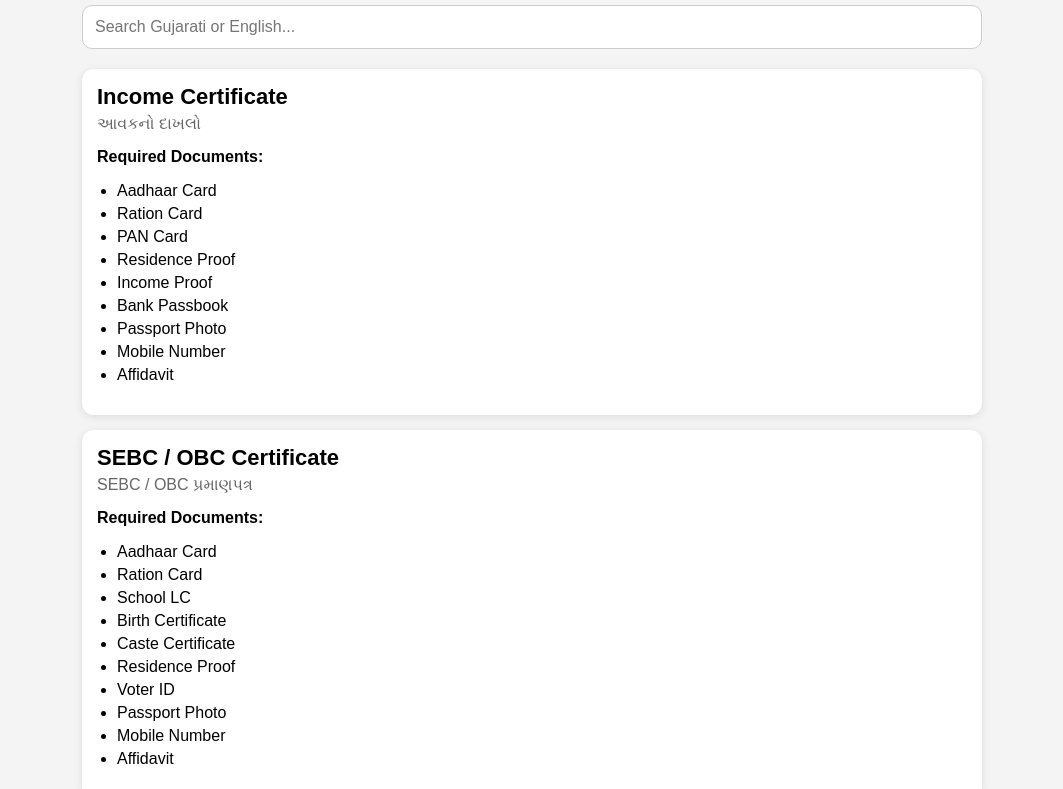
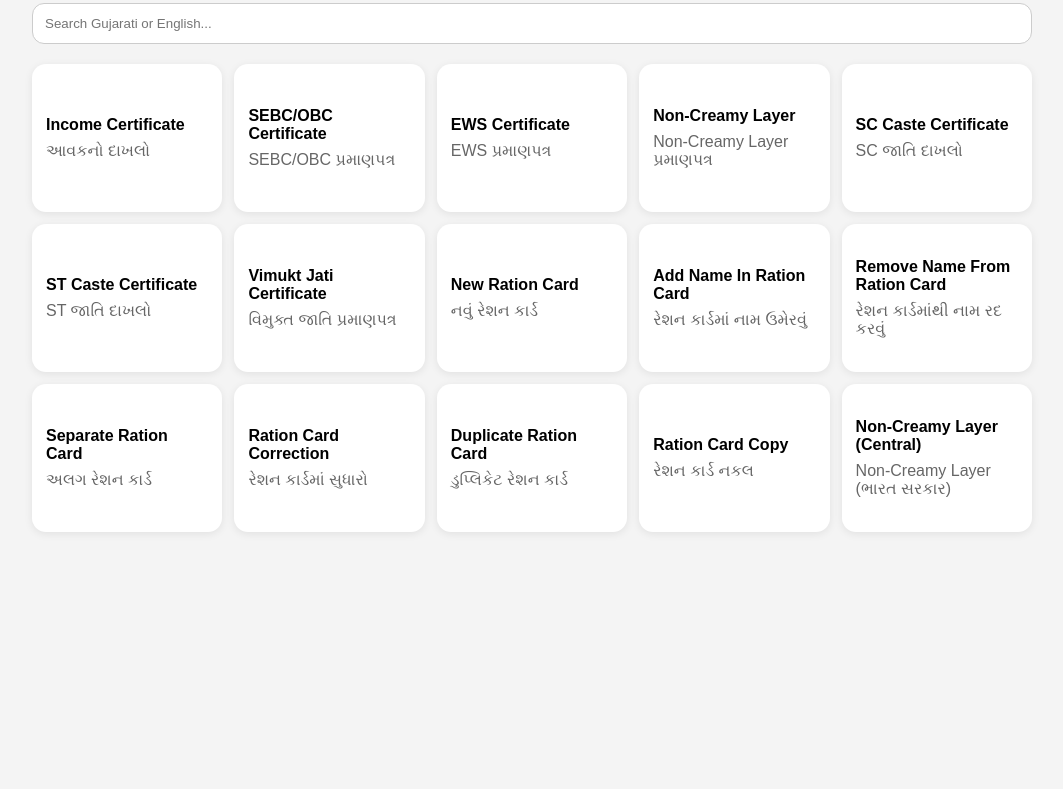
Before and after one commit to Dev06122/sugam-services, a plain HTML site: page index.html in a window 1280 px wide. Shown: the part 93-882 px from the top of the page, without its empty margins (108-1171 px from the left). After the commit the page ends 800 px from the top, so only its background shows below. Drawn offline with Linux system fonts and the light colour scheme.

Commit message:
Update index.html

```diff
--- a/index.html
+++ b/index.html
@@ -4,355 +4,77 @@
 <meta charset="UTF-8">
 <meta name="viewport" content="width=device-width, initial-scale=1.0">
 <title>Sugam Digital Services</title>
-
 <style>
-body{
-    font-family: Arial, sans-serif;
-    margin:0;
-    padding:20px;
-    background:#f4f4f4;
-}
-
-.container{
-    max-width:900px;
-    margin:auto;
-}
-
-h1{
-    text-align:center;
-    margin-bottom:20px;
-}
-
-.card{
-    background:white;
-    padding:15px;
-    margin-bottom:15px;
-    border-radius:12px;
-    box-shadow:0 2px 8px rgba(0,0,0,.1);
-}
-
-.service-title{
-    font-size:22px;
-    font-weight:bold;
-}
-
-.service-gu{
-    color:#666;
-    margin-top:5px;
-    margin-bottom:15px;
-}
-
-ul{
-    padding-left:20px;
-}
-
-li{
-    margin-bottom:5px;
-}
-
-input{
-    width:100%;
-    padding:12px;
-    border:1px solid #ccc;
-    border-radius:10px;
-    box-sizing:border-box;
-    margin-bottom:20px;
-    font-size:16px;
-}
-
-.no-result{
-    text-align:center;
-    color:#888;
-    margin-top:30px;
-}
+body{font-family:Arial,sans-serif;margin:0;background:#f4f4f4;padding:16px}
+.container{max-width:1000px;margin:auto}
+h1{text-align:center}
+#search{width:100%;padding:12px;border-radius:12px;border:1px solid #ccc;box-sizing:border-box;margin-bottom:20px}
+.grid{display:grid;grid-template-columns:repeat(auto-fill,minmax(160px,1fr));gap:12px}
+.card{background:#fff;border-radius:14px;padding:14px;box-shadow:0 2px 8px rgba(0,0,0,.08);cursor:pointer;min-height:120px;display:flex;flex-direction:column;justify-content:center}
+.card:hover{transform:translateY(-2px)}
+.en{font-weight:bold}
+.gu{color:#666;margin-top:8px}
+.modal{display:none;position:fixed;inset:0;background:rgba(0,0,0,.55)}
+.modal-content{background:#fff;width:90%;max-width:600px;margin:10vh auto;padding:20px;border-radius:16px;max-height:75vh;overflow:auto}
+.close{float:right;font-size:24px;cursor:pointer}
 </style>
 </head>
+<body>
+<div class="container">
+<h1>Sugam Digital Services</h1>
+<input id="search" placeholder="Search Gujarati or English...">
+<div id="results" class="grid"></div>
+</div>
 
-<body>
-
-<div class="container">
-
-<h1>Sugam Digital Services</h1>
-
-<input
-type="text"
-id="search"
-placeholder="Search Gujarati or English..."
->
-
-<div id="results"></div>
-
+<div id="modal" class="modal">
+  <div class="modal-content">
+    <span class="close" onclick="closeModal()">&times;</span>
+    <div id="details"></div>
+  </div>
 </div>
 
 <script>
+const services=[
+{serviceEn:"Income Certificate",serviceGu:"આવકનો દાખલો",documents:["Aadhaar Card","Ration Card","PAN Card","Residence Proof","Income Proof"]},
+{serviceEn:"SEBC/OBC Certificate",serviceGu:"SEBC/OBC પ્રમાણપત્ર",documents:["Aadhaar Card","Ration Card","School LC","Birth Certificate"]},
+{serviceEn:"EWS Certificate",serviceGu:"EWS પ્રમાણપત્ર",documents:["Aadhaar Card","Ration Card","Income Certificate","PAN Card"]},
+{serviceEn:"Non-Creamy Layer",serviceGu:"Non-Creamy Layer પ્રમાણપત્ર",documents:["Aadhaar Card","SEBC Certificate","ITR/Form16"]},
+{serviceEn:"SC Caste Certificate",serviceGu:"SC જાતિ દાખલો",documents:["Aadhaar Card","Ration Card","School LC"]},
+{serviceEn:"ST Caste Certificate",serviceGu:"ST જાતિ દાખલો",documents:["Aadhaar Card","Ration Card","School LC"]},
+{serviceEn:"Vimukt Jati Certificate",serviceGu:"વિમુક્ત જાતિ પ્રમાણપત્ર",documents:["Aadhaar Card","Ration Card","School LC"]},
+{serviceEn:"New Ration Card",serviceGu:"નવું રેશન કાર્ડ",documents:["Family Aadhaar","Electricity Bill","Gas Book"]},
+{serviceEn:"Add Name In Ration Card",serviceGu:"રેશન કાર્ડમાં નામ ઉમેરવું",documents:["Birth Certificate","Aadhaar Card"]},
+{serviceEn:"Remove Name From Ration Card",serviceGu:"રેશન કાર્ડમાંથી નામ રદ કરવું",documents:["Death/Marriage Certificate","Aadhaar Card"]},
+{serviceEn:"Separate Ration Card",serviceGu:"અલગ રેશન કાર્ડ",documents:["Family Separation Proof","Aadhaar Card"]},
+{serviceEn:"Ration Card Correction",serviceGu:"રેશન કાર્ડમાં સુધારો",documents:["Correction Proof","Aadhaar Card"]},
+{serviceEn:"Duplicate Ration Card",serviceGu:"ડુપ્લિકેટ રેશન કાર્ડ",documents:["Application","Ration Card Number","FIR"]},
+{serviceEn:"Ration Card Copy",serviceGu:"રેશન કાર્ડ નકલ",documents:["Application","Identity Proof"]},
+{serviceEn:"Non-Creamy Layer (Central)",serviceGu:"Non-Creamy Layer (ભારત સરકાર)",documents:["Aadhaar Card","SEBC Certificate","ITR"]}
+];
 
-const services = [
-
-{
-serviceEn:"Income Certificate",
-serviceGu:"આવકનો દાખલો",
-documents:[
-"Aadhaar Card",
-"Ration Card",
-"PAN Card",
-"Residence Proof",
-"Income Proof",
-"Bank Passbook",
-"Passport Photo",
-"Mobile Number",
-"Affidavit"
-]
-},
-
-{
-serviceEn:"SEBC / OBC Certificate",
-serviceGu:"SEBC / OBC પ્રમાણપત્ર",
-documents:[
-"Aadhaar Card",
-"Ration Card",
-"School LC",
-"Birth Certificate",
-"Caste Certificate",
-"Residence Proof",
-"Voter ID",
-"Passport Photo",
-"Mobile Number",
-"Affidavit"
-]
-},
-
-{
-serviceEn:"EWS Certificate",
-serviceGu:"EWS પ્રમાણપત્ર",
-documents:[
-"Aadhaar Card",
-"Ration Card",
-"Income Certificate",
-"Property Documents",
-"Residence Proof",
-"PAN Card",
-"Bank Passbook",
-"Passport Photo",
-"Mobile Number"
-]
-},
-
-{
-serviceEn:"Non-Creamy Layer Certificate",
-serviceGu:"Non-Creamy Layer પ્રમાણપત્ર",
-documents:[
-"Aadhaar Card",
-"SEBC Certificate",
-"Ration Card",
-"3 Years Income Proof",
-"ITR/Form 16",
-"Salary Certificate",
-"Residence Proof",
-"Passport Photo",
-"Mobile Number"
-]
-},
-
-{
-serviceEn:"SC Caste Certificate",
-serviceGu:"SC જાતિ દાખલો",
-documents:[
-"Aadhaar Card",
-"Ration Card",
-"School LC",
-"Birth Certificate",
-"Caste Proof",
-"Residence Proof",
-"Voter ID",
-"Passport Photo",
-"Affidavit"
-]
-},
-
-{
-serviceEn:"ST Caste Certificate",
-serviceGu:"ST જાતિ દાખલો",
-documents:[
-"Aadhaar Card",
-"Ration Card",
-"School LC",
-"Gram Panchayat Certificate",
-"ST Certificate Proof",
-"Residence Proof",
-"Passport Photo",
-"Affidavit"
-]
-},
-
-{
-serviceEn:"Vimukt Jati Certificate",
-serviceGu:"વિમુક્ત જાતિ પ્રમાણપત્ર",
-documents:[
-"Aadhaar Card",
-"Ration Card",
-"School LC",
-"Caste Proof",
-"Residence Proof",
-"Passport Photo",
-"Gram Panchayat Certificate"
-]
-},
-
-{
-serviceEn:"New Ration Card",
-serviceGu:"નવું રેશન કાર્ડ",
-documents:[
-"Family Aadhaar Cards",
-"Electricity Bill",
-"Property Documents",
-"Gas Book",
-"Bank Passbook",
-"Income Certificate",
-"Passport Photo",
-"Mobile Number",
-"Old Ration Card (if any)"
-]
-},
-
-{
-serviceEn:"Add Name In Ration Card",
-serviceGu:"રેશન કાર્ડમાં નામ ઉમેરવું",
-documents:[
-"Birth Certificate",
-"Aadhaar Card",
-"Existing Ration Card"
-]
-},
-
-{
-serviceEn:"Remove Name From Ration Card",
-serviceGu:"રેશન કાર્ડમાંથી નામ રદ કરવું",
-documents:[
-"Death Certificate / Marriage Certificate",
-"Relevant Proof",
-"Existing Ration Card",
-"Aadhaar Card"
-]
-},
-
-{
-serviceEn:"Separate Ration Card",
-serviceGu:"અલગ રેશન કાર્ડ મેળવવા",
-documents:[
-"Family Separation Proof",
-"Aadhaar Card",
-"Residence Proof",
-"Existing Ration Card",
-"Income Certificate"
-]
-},
-
-{
-serviceEn:"Ration Card Correction",
-serviceGu:"રેશન કાર્ડમાં સુધારો",
-documents:[
-"Correction Proof",
-"Aadhaar Card",
-"Existing Ration Card"
-]
-},
-
-{
-serviceEn:"Duplicate Ration Card",
-serviceGu:"ડુપ્લિકેટ રેશન કાર્ડ",
-documents:[
-"Application",
-"Aadhaar Card",
-"Ration Card Number",
-"FIR (if lost)",
-"Mobile Number"
-]
-},
-
-{
-serviceEn:"Ration Card Copy",
-serviceGu:"રેશન કાર્ડ નકલ",
-documents:[
-"Application",
-"Identity Proof",
-"Relevant Details",
-"Fee Receipt"
-]
-},
-
-{
-serviceEn:"Non-Creamy Layer (Central)",
-serviceGu:"Non-Creamy Layer (ભારત સરકાર)",
-documents:[
-"Aadhaar Card",
-"SEBC Certificate",
-"3 Years Income Proof",
-"ITR",
-"Ration Card",
-"Residence Proof",
-"Passport Photo",
-"Mobile Number"
-]
+function render(filter=''){
+ const results=document.getElementById('results');
+ results.innerHTML='';
+ services.filter(s=>s.serviceEn.toLowerCase().includes(filter.toLowerCase())||s.serviceGu.includes(filter))
+ .forEach(s=>{
+   const c=document.createElement('div');
+   c.className='card';
+   c.innerHTML=`<div class="en">${s.serviceEn}</div><div class="gu">${s.serviceGu}</div>`;
+   c.onclick=()=>showDetails(s);
+   results.appendChild(c);
+ });
 }
 
-];
-
-function renderServices(filter=""){
-
-const results=document.getElementById("results");
-
-const filtered=services.filter(service=>{
-
-return service.serviceEn.toLowerCase().includes(filter.toLowerCase())
-||
-service.serviceGu.includes(filter);
-
-});
-
-if(filtered.length===0){
-
-results.innerHTML=
-'<div class="no-result">No Service Found</div>';
-
-return;
+function showDetails(s){
+ document.getElementById('details').innerHTML=`<h2>${s.serviceEn}</h2><h3>${s.serviceGu}</h3><b>Required Documents</b><ul>${s.documents.map(d=>'<li>'+d+'</li>').join('')}</ul>`;
+ document.getElementById('modal').style.display='block';
 }
 
-results.innerHTML="";
+function closeModal(){document.getElementById('modal').style.display='none';}
 
-filtered.forEach(service=>{
-
-const card=document.createElement("div");
-
-card.className="card";
-
-card.innerHTML=`
-<div class="service-title">${service.serviceEn}</div>
-<div class="service-gu">${service.serviceGu}</div>
-
-<b>Required Documents:</b>
-
-<ul>
-${service.documents.map(doc=>`<li>${doc}</li>`).join("")}
-</ul>
-`;
-
-results.appendChild(card);
-
-});
-
-}
-
-document
-.getElementById("search")
-.addEventListener("input",function(e){
-
-renderServices(e.target.value);
-
-});
-
-renderServices();
-
+document.getElementById('search').addEventListener('input',e=>render(e.target.value));
+window.onclick=e=>{if(e.target.id==='modal') closeModal();}
+render();
 </script>
-
 </body>
 </html>
```
